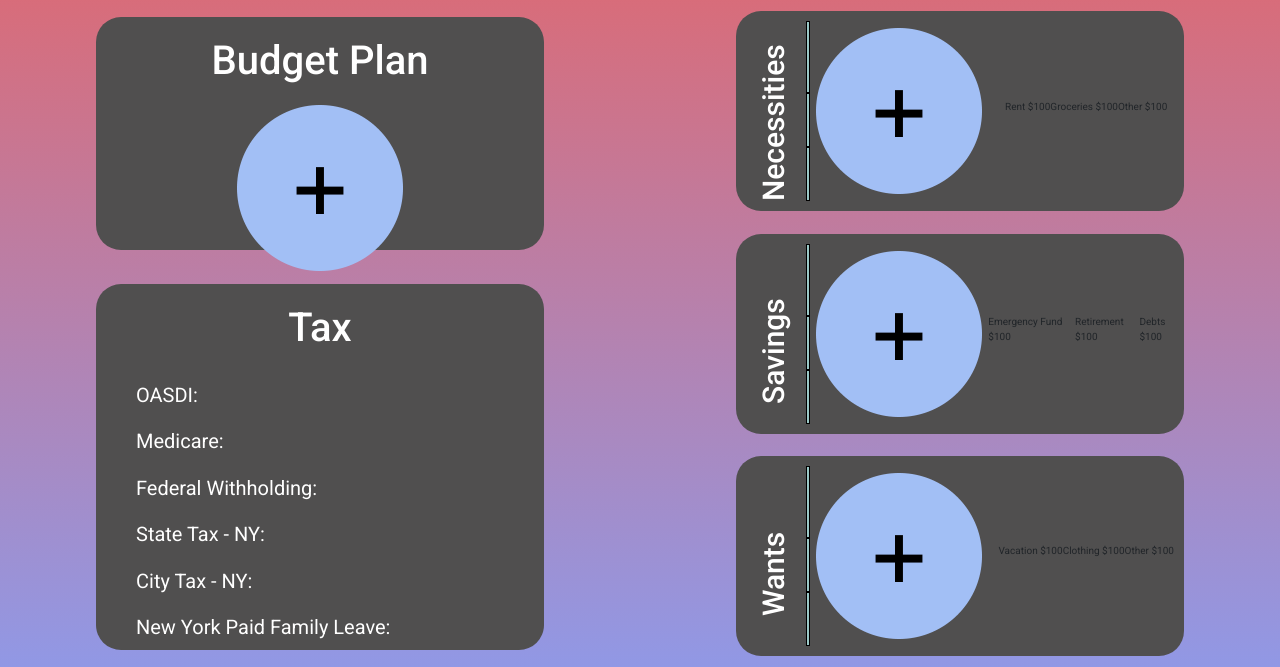
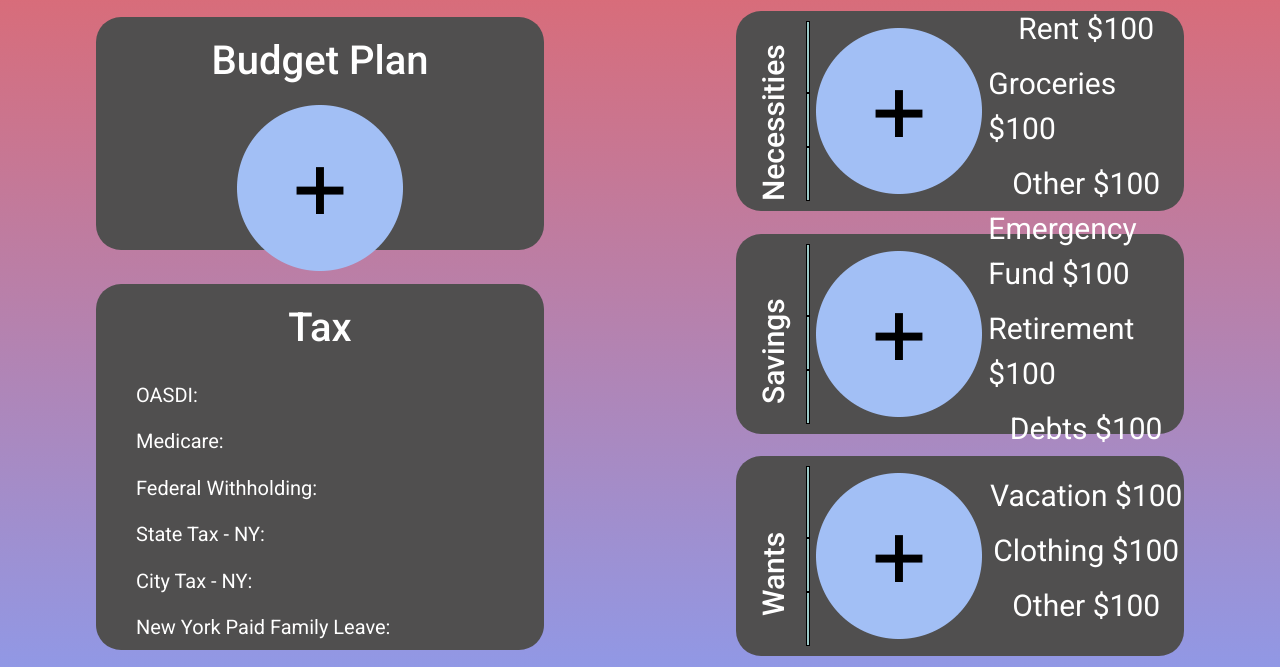
Before and after one commit to danvluewubley/hackathon-budget-app, a Flask app: page /dashboard in a window 1280 px wide. Shown: the part 133-800 px from the top of the page. Run offline with Flask 3, Linux system fonts and the light colour scheme; some web fonts are replaced.

Commit message:
Fixed formatting

```diff
--- a/myapp/static/dashboard.css
+++ b/myapp/static/dashboard.css
@@ -199,13 +199,19 @@
   height: 30%;
 }
 
-.img-container {
+.info-container {
   width: 100%;
   display: flex;
+  flex-direction: column;
   justify-content: center;
   align-items: center;
 }
 
+.info-container p {
+  display: inline;
+  font-size: 3rem;
+  color: white;
+}
 
 .transparent {
   outline: none !important;
--- a/myapp/templates/dashboard.html
+++ b/myapp/templates/dashboard.html
@@ -35,7 +35,7 @@
                     <div class="bar" id="bar3"></div>
                 </div>
                 <button class="transparent" id="necessitiesbtn"> <img src="../static/add.png" alt="Sorry low on budget!"></button>
-                <div class="img-container">
+                <div class="info-container">
 
                     <p id="rent-display">Rent $100</p>
                     <p id="groceries-display">Groceries $100</p>
@@ -50,7 +50,7 @@
                     <div class="bar" id="bar3"></div>
                 </div>
                 <button class="transparent" id="savingsbtn"><img src="../static/add.png" alt="Sorry low on budget!"></button>
-                <div class="img-container">
+                <div class="info-container">
 
                     <p id="emergency-display">Emergency Fund $100</p>
                     <p id="retirement-display">Retirement $100</p>
@@ -65,7 +65,7 @@
                     <div class="bar" id="bar3"></div>
                 </div>
                 <button class="transparent" id="wantBtn"><img src="../static/add.png" alt="Sorry low on budget!"> </button>
-                <div class="img-container">
+                <div class="info-container">
                     <p id="vacation-display">Vacation $100</p>
                     <p id="clothing-display">Clothing $100</p>
                     <p id="other2-display">Other $100</p>
```
